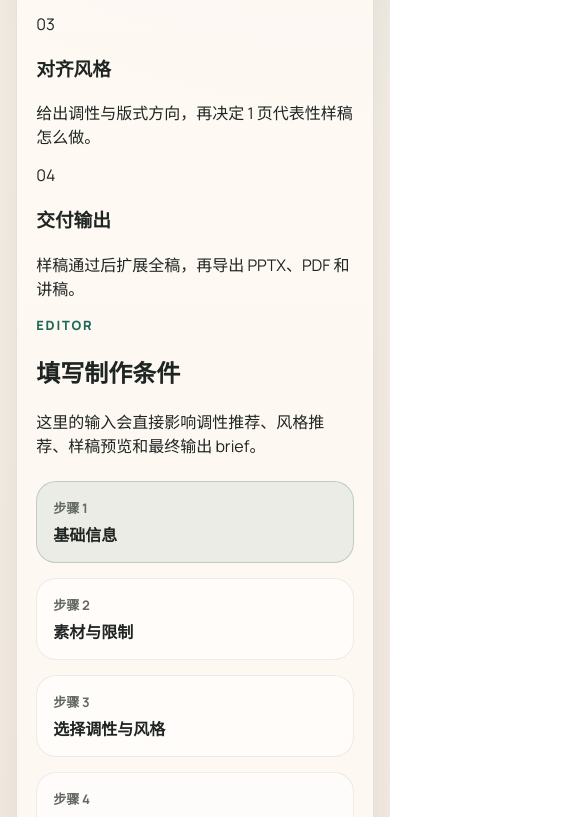
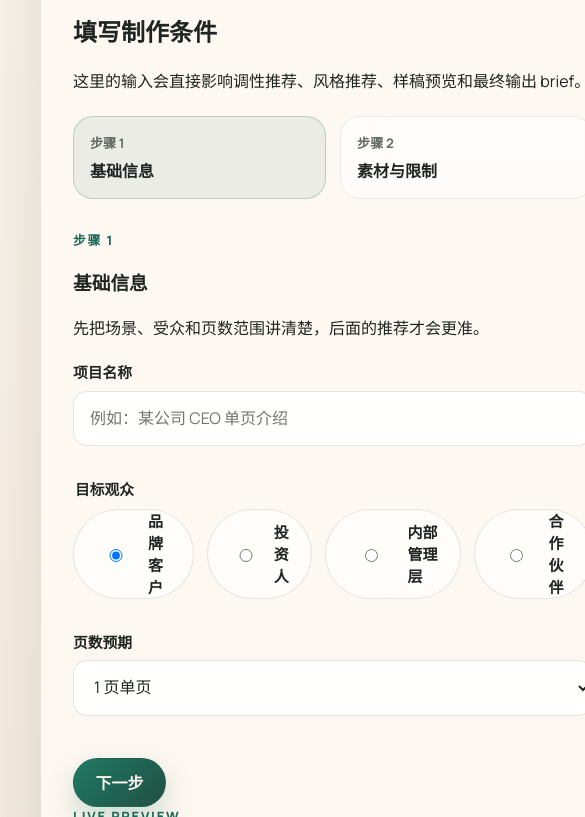
Before and after one commit to 702129770-lgtm/gzl, a plain HTML site: page index.html in a window 390 px wide. Shown: the part 1183-2000 px from the top of the page, 585 px wide, since content can reach past the window. Drawn offline with Linux system fonts and the light colour scheme.

Commit message:
chore: auto sync 2026-07-04 13:19:49

```diff
--- a/css/style.css
+++ b/css/style.css
@@ -14,7 +14,7 @@
   --radius-lg: 26px;
   --radius-md: 20px;
   --radius-sm: 14px;
-  --container: min(980px, calc(100% - 2rem));
+  --container: 1120px;
 }
 
 *,
@@ -29,6 +29,7 @@ html {
 
 body {
   margin: 0;
+  min-width: 1200px;
   min-height: 100vh;
   color: var(--text);
   font-family: "Manrope", "PingFang SC", "Hiragino Sans GB", sans-serif;
@@ -598,52 +599,3 @@ a {
   white-space: nowrap;
   border: 0;
 }
-
-@media (max-width: 920px) {
-  .progress-row,
-  .choice-grid,
-  .style-grid,
-  .confirm-list {
-    grid-template-columns: 1fr;
-  }
-
-  .field-grid {
-    grid-template-columns: 1fr;
-  }
-}
-
-@media (max-width: 768px) {
-  .site-header {
-    padding-top: 0.75rem;
-  }
-
-  .header-row,
-  .wizard-shell,
-  .result-shell {
-    padding: 1.2rem;
-  }
-
-  .header-row,
-  .result-head,
-  .picker-head,
-  .wizard-actions {
-    flex-direction: column;
-    align-items: stretch;
-  }
-
-  .wizard-step {
-    min-height: auto;
-  }
-
-  .header-actions,
-  .result-actions,
-  .wizard-actions {
-    width: 100%;
-  }
-
-  .header-actions .button,
-  .wizard-actions .button,
-  .result-actions .button {
-    width: 100%;
-  }
-}
--- a/index.html
+++ b/index.html
@@ -2,7 +2,6 @@
 <html lang="zh-CN">
   <head>
     <meta charset="UTF-8" />
-    <meta name="viewport" content="width=device-width, initial-scale=1.0" />
     <meta
       name="description"
       content="把 PPT 制作需求收口成一份完整 brief，确认素材边界、风格方向和交付方式。"
```
